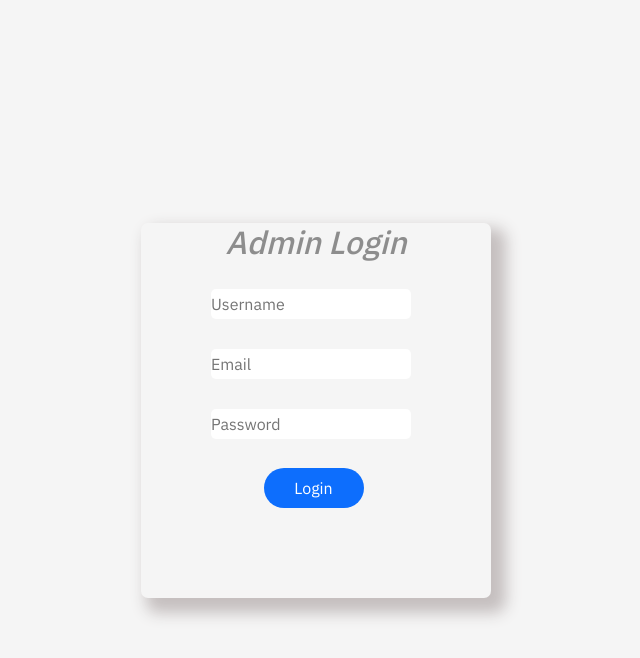
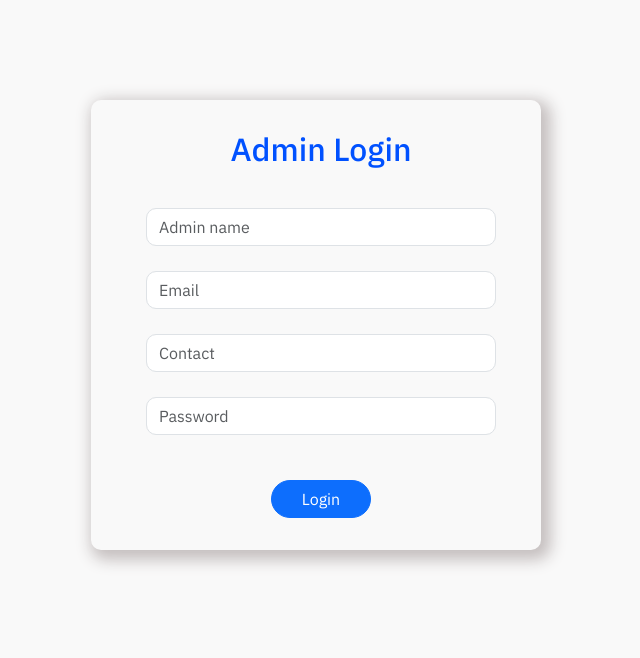
Before and after one commit to AskinasNatemin/KHFrontend, a React (Create React App) app: page /AdminLogin in a window 1280 px wide. Shown: the top 658 px of the page, without its empty margins (324-964 px from the left). Built offline with nearby package versions, Linux system fonts and the light colour scheme.

Commit message:
admin login page

```diff
--- a/src/Components/Admin/AdminLogin.jsx
+++ b/src/Components/Admin/AdminLogin.jsx
@@ -1,28 +1,74 @@
 import React from "react";
 import "../../Styles/AdminLogin.css";
 export const AdminLogin = () => {
-  return (
-  <div className='loginbackground'>
-      <form>
-        <div className='loginpage'>
-          <h2 className='adminlogin'>Admin Login</h2>
-          <div className='adminusername'>
-           <input type="text"  placeholder='Username'/>
-          </div>
-          <div className='adminemail'>
-            <input type="email" placeholder='Email'   />
-          </div>
-          <div className='adminpassword'>
-            <input type="password" placeholder='Password'   />
-          </div>
-          <div className='adminbut'>
-            <button type='button' className="btn btn-primary" >Login</button>
+  return ( <div >
+    <form >
+    <div className="adminborder">
+      <span className="">
+        <div className="admininput">
+          <div className="adminhead">
+            <h2>Admin Login</h2>
           </div>
 
+          <div className="input-group flex-nowrap ">
+            <input
 
+              type="text"
+              className="form-control"
+              placeholder="Admin name"
+              aria-label="Username"
+              aria-describedby="addon-wrapping"
+              id=""
+              name=""
+              required
+            />
+          </div>
+          <div className="mb-3">
+            <input
 
+              type="email"
+              className="form-control"
+              id="exampleFormControlInput1"
+              placeholder="Email"
+              name="Email"
+
+              required
+            />
+          </div>
+          <div className="mb-3">
+            <input
+
+              type="number"
+              className="form-control"
+              id="exampleFormControlInput2"
+              placeholder="Contact"
+              name="Contact"
+
+              required
+            />
+          </div>
+          <div className="mb-3">
+            <input
+
+              type="password"
+              className="form-control"
+              id="exampleFormControlInput3"
+              placeholder="Password"
+              name="Password"
+
+            />
+          </div>
+          <div className="d-grid gap-2 col-6 mx-auto adminbutton">
+            <button className="btn btn-primary" type="Submit">
+              Login
+            </button>
+          </div>
 
         </div>
-      </form>
-    </div>)
-};export default AdminLogin;
+      </span>
+    </div>
+    </form>
+  </div>
+);
+}
+;export default AdminLogin;
--- a/src/Styles/AdminLogin.css
+++ b/src/Styles/AdminLogin.css
@@ -1,131 +1,34 @@
-*{
-    padding: 0;
-    margin: 0;
-    box-sizing: border-box;
+.adminborder {
+  margin: auto;
+  margin-top: 100px;
+  height: 450px;
+  width: 450px;
+  border-radius: 10px;
+  box-shadow: 5px 5px 15px 5px rgb(197, 191, 191);
 }
-.loginbackground{
-    background-color:whitesmoke;
-    display: flex;
-    justify-content: center;
-    align-items: center;
-    height: 100vh;
-    width: 100vw;
-
+.adminhead {
+  padding-top:30px;
+  text-align: center;
+  margin-bottom: 40px;
+  color: rgb(0, 81, 255);
 }
-.loginpage{
-    height: 375px;
-    width: 350px;
-    border-color: rgba(197,191,191);
-    border-radius: 7px;
-    box-shadow: 10px 10px 15px 5px rgba(197,191,191);
-    outline: none;
+.admininput {
+  width: 350px;
+  margin-top: 50px;
+  margin-left: 55px;
 }
-.adminlogin{
-    color: rgba(0, 0, 0, 0.423);
-    font-style: oblique;
-    text-align: center;
-    margin-top: 20px;
+.admininput input {
+  margin-bottom: 25px;
+  border-radius: 10px;
 }
-.adminusername input{
-    height: 30px;
-    width: 200px;
-    margin-top: 20px;
-    margin-left: 20%;
-    border: none;
-    outline:color rgb(50, 165, 242);
-    border-radius: 5px;
-    margin-bottom: 10px;
+.adminbutton {
+  margin-top: 45px;
+  width: 100px;
 }
-.adminusername input:focus {
-    outline: 2px solid rgb(50, 165, 242);
-    outline: 2px solid rgb(50, 165, 242) transparent;
-  transition: outline 0.6s ease-in-out;
-  }
-.adminemail input{
-    height: 30px;
-    width: 200px;
-    margin-top: 20px;
-    margin-left: 20%;
-    border: none;
-    outline:color rgb(50, 165, 242);
-    border-radius: 5px;
-    margin-bottom: 10px;
+.adminbutton button {
+  border-radius: 50px;
 }
-.adminemail input:focus {
-    outline: 2px solid rgb(50, 165, 242);
-    outline: 2px solid rgb(50, 165, 242) transparent;
-  transition: outline 0.6s ease-in-out;
+.form-control:focus {
+  border-color: rgb(138, 138, 138);
+  box-shadow: 1px 1px 10px 1px rgb(192, 190, 190);
 }
-.adminpassword input{
-    height: 30px;
-    width: 200px;
-    margin-top: 20px;
-    margin-left: 20%;
-    border: none;
-    border-radius: 5px;
-    margin-bottom: 10px;
-}
-.adminpassword input:focus{
-    outline: 2px solid rgb(50, 165, 242);
-    outline: 2px solid rgb(50, 165, 242) transparent;
-  transition: outline 0.6s ease-in-out;
-}
-.adminbut button{
-    height: 40px;
-    width: 100px;
-    border: none;
-    border-radius: 20px;
-    margin-left: 35%;
-    margin-top: 19px;
-}
-
-
-/* Media Queries for Responsiveness */
-/* @media (max-width: 600px) {
-    .loginpage {
-        width: 80%;
-        padding: 15px;
-    }
-
-    .adminlogin {
-        font-size: 20px;
-    }
-
-    input {
-        font-size: 16px;
-    }
-
-    .adminbut button {
-        width: 50%;
-    }
-}
-
-@media (max-width: 400px) {
-    .loginpage {
-        width: 90%;
-    }
-
-    .adminlogin {
-        font-size: 18px;
-    }
-
-    input {
-        font-size: 14px;
-        width: 20%;
-    }
-}
-
-@media (max-width:576px) {
-    .loginpage {
-        width:50%;
-    }
-
-    .adminlogin {
-        font-size: 10px;
-    }
-
-   .adminusername  input {
-        font-size: 14px;
-        width:10%;
-    }
-} */
```
